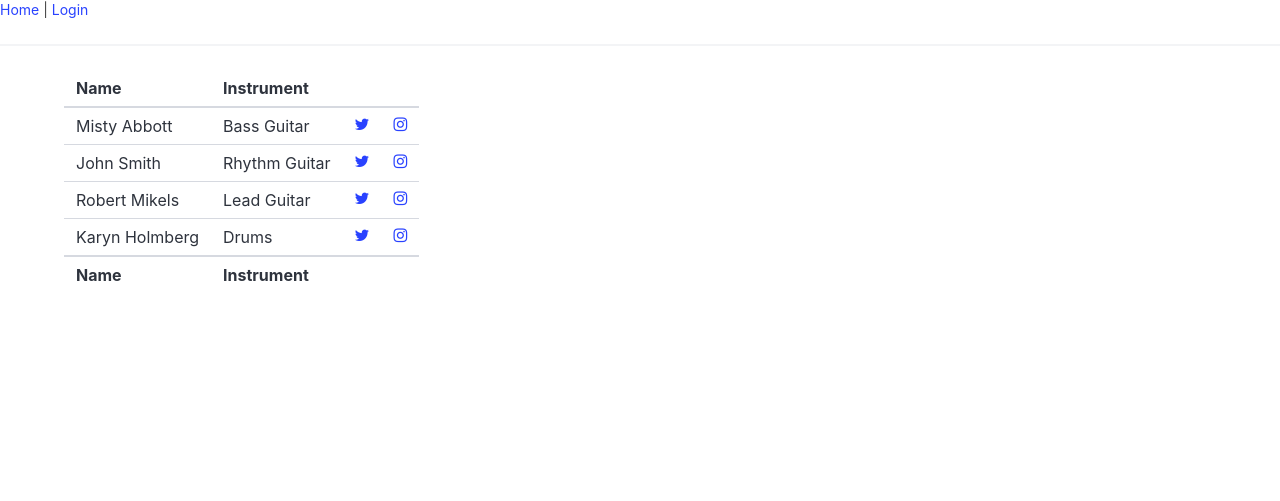
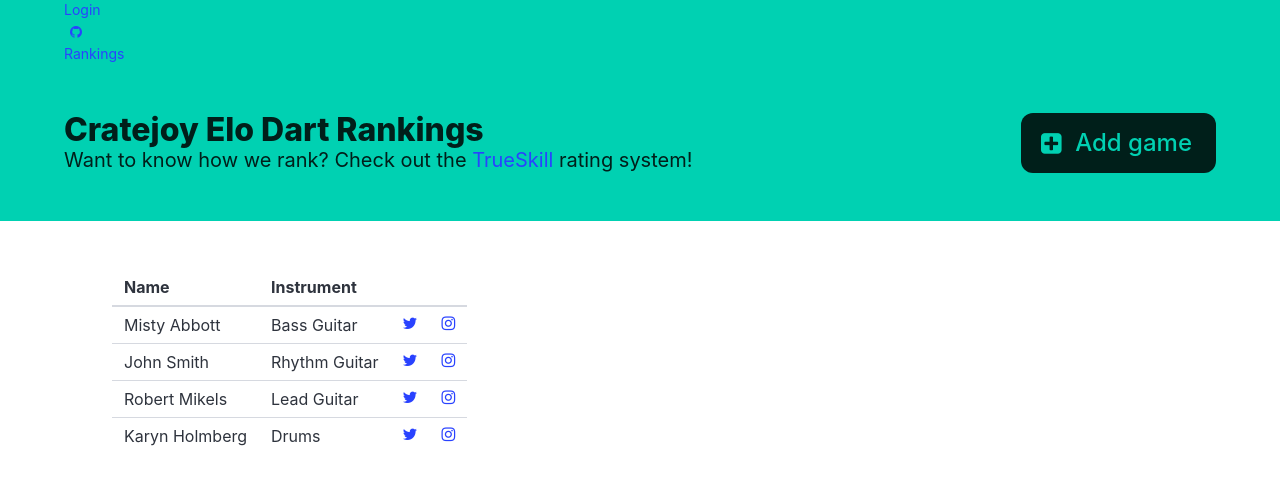
Before and after one commit to pwgraham91/ELO-Darts, a Flask app: page / in a window 1280 px wide. Shown: the top 501 px of the page. Run offline with Flask 2, Linux system fonts and the light colour scheme; style sheets or scripts are compiled from the project's sources; parts of the project's set-up code (start-up, migrations or seed data) failed here and were passed over; some libraries are stand-ins or nearby versions.

Commit message:
basic layout

```diff
--- a/app/templates/base.html
+++ b/app/templates/base.html
@@ -14,16 +14,64 @@
 </head>
 
 <body>
-		<div>
-			<a href="{{ url_for('index') }}">Home</a>
+  <section class="hero is-primary">
+    <div class="hero-head">
+      <div class="container">
+        <nav class="nav">
+          <div class="nav-left">
             {% if g.user.is_authenticated %}
-				| <a href="/user/{{ g.user.id }}">Profile</a>
-				| <a href="{{ url_for('logout') }}">Logout</a>
+                <a class="nav-item " href="/user/{{ g.user.id }}">{{ user.name }}</a>
+                <a class="nav-item " href="{{ url_for('logout') }}">Logout</a>
             {% else %}
-				| <a href="{{ url_for('login') }}">Login</a>
+                <a class="nav-item " href="{{ url_for('login') }}">Login</a>
             {% endif %}
           </div>
-		<hr>
+
+          <div class="nav-center">
+            <a class="nav-item" href="https://github.com/pwgraham91/ELO-Darts">
+              <span class="icon">
+                <i class="fa fa-github"></i>
+              </span>
+            </a>
+          </div>
+
+          <span id="nav-toggle" class="nav-toggle">
+            <span></span>
+            <span></span>
+            <span></span>
+          </span>
+
+          <div id="nav-menu" class="nav-right nav-menu">
+            <a class="nav-item " href="{{ url_for('index') }}">Rankings</a>
+          </div>
+        </nav>
+
+      </div>
+    </div>
+
+    <div class="hero-body">
+      <div class="container">
+        <div class="columns is-vcentered">
+          <div class="column">
+            <p class="title">
+              Cratejoy Elo Dart Rankings
+            </p>
+            <p class="subtitle">
+              Want to know how we rank? Check out the <a href="http://trueskill.org/">TrueSkill</a> rating system!
+            </p>
+          </div>
+          <div class="column is-narrow">
+              <a class="button is-primary is-inverted is-large" href="https://github.com/jgthms/bulma/archive/0.2.3.zip">
+                <span class="icon">
+                  <i class="fa fa-plus-square"></i>
+                </span>
+                <span>Add game</span>
+              </a>
+          </div>
+        </div>
+      </div>
+    </div>
+  </section>
 
   {% with messages = get_flashed_messages() %}
   {% if messages %}
--- a/app/templates/index.html
+++ b/app/templates/index.html
@@ -1,11 +1,6 @@
 {% extends "base.html" %}
 {% block content %}
-	{% if g.user.is_authenticated %}
-    	<h1>Hi, {{ user.name }}!</h1>
-		{% if g.user.admin %}
-		{% endif %}
-	{% endif %}
-
+    <section class="section">
     <table class="table">
   <thead>
     <tr>
@@ -15,14 +10,6 @@
       <th></th>
     </tr>
   </thead>
-  <tfoot>
-    <tr>
-      <th>Name</th>
-      <th>Instrument</th>
-      <th></th>
-      <th></th>
-    </tr>
-  </tfoot>
   <tbody>
     <tr>
       <td>Misty Abbott</td>
@@ -82,4 +69,24 @@
     </tr>
   </tbody>
 </table>
+</section>
+
+
+<div class="modal">
+  <div class="modal-background"></div>
+  <div class="modal-card">
+    <header class="modal-card-head">
+      <p class="modal-card-title">Modal title</p>
+      <button class="delete"></button>
+    </header>
+    <section class="modal-card-body">
+      <!-- Content ... -->
+    </section>
+    <footer class="modal-card-foot">
+      <a class="button is-primary">Save changes</a>
+      <a class="button">Cancel</a>
+    </footer>
+  </div>
+</div>
+
 {% endblock %}
```
Lines whose indentation alone changed are shown as unchanged.
